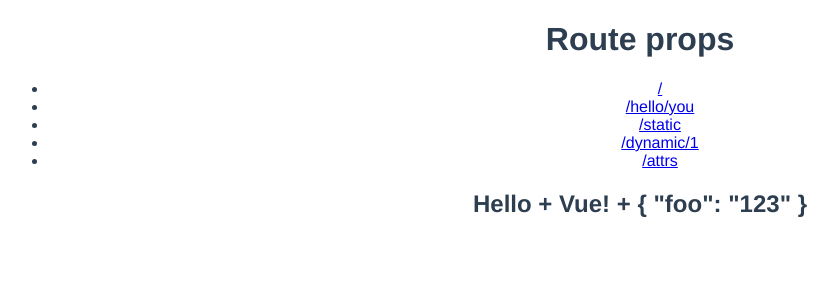
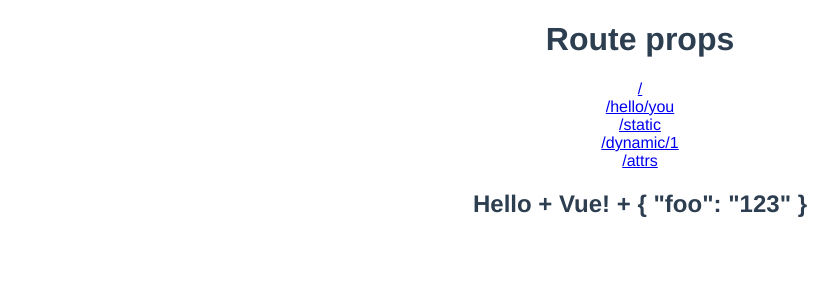
Before and after one commit to TianYio/vue-router-primary, a Vue app: page / in a window 1280 px wide. Shown: the top 300 px of the page, without its empty margins (0-838 px from the left). Built offline with nearby package versions, Linux system fonts and the light colour scheme.

Commit message:
learn v-slot 高阶API

```diff
--- a/src/App.vue
+++ b/src/App.vue
@@ -1,23 +1,27 @@
 <template>
     <div id="app">
         <h1>Route props</h1>
-        <ul>
-            <li>
-                <router-link to="/">/</router-link>
-            </li>
-            <li>
-                <router-link to="/hello/you">/hello/you</router-link>
-            </li>
-            <li>
-                <router-link to="/static">/static</router-link>
-            </li>
-            <li>
-                <router-link to="/dynamic/1">/dynamic/1</router-link>
-            </li>
-            <li>
-                <router-link to="/attrs">/attrs</router-link>
-            </li>
-        </ul>
+
+        <div>
+            <router-link to="/">/</router-link>
+        </div>
+        <div>
+            <router-link to="/hello/you" v-slot="{href,route,navigate,isActive,isExactActive}">
+                <div :class="[isActive&&'router-link-active',isExactActive&&'router-link-exact-active']">
+                    <a :href="href" @click="navigate">{{route.fullPath}}</a>
+                </div>
+            </router-link>
+        </div>
+        <div>
+            <router-link to="/static">/static</router-link>
+        </div>
+        <div>
+            <router-link to="/dynamic/1">/dynamic/1</router-link>
+        </div>
+        <div>
+            <router-link to="/attrs">/attrs</router-link>
+        </div>
+
         <router-view class="view" foo="123"></router-view>
     </div>
 </template>
```
Also changed, not shown: src/components/HelloWorld.vue (+9 -3 lines).
